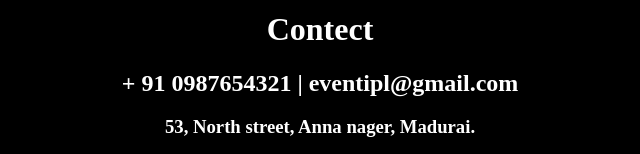
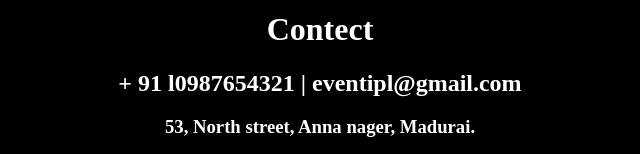
Before and after one commit to jeeva-dev-2204/Event, a plain HTML site: page index.html in a window 1280 px wide. Shown: the part 1269-1423 px from the top of the page, 320-960 px from the left. Drawn offline with Linux system fonts and the light colour scheme.

Commit message:
fix index.html

```diff
--- a/index.html
+++ b/index.html
@@ -42,7 +42,7 @@
          <hr>
          <center>
             <h1>Contect</h1>
-            <h2>+ 91 0987654321 | eventipl@gmail.com</h2>
+            <h2>+ 91 l0987654321 | eventipl@gmail.com</h2>
             <h3> 53, North street, Anna nager, Madurai.</h3>
          </center>
     </body>
```
